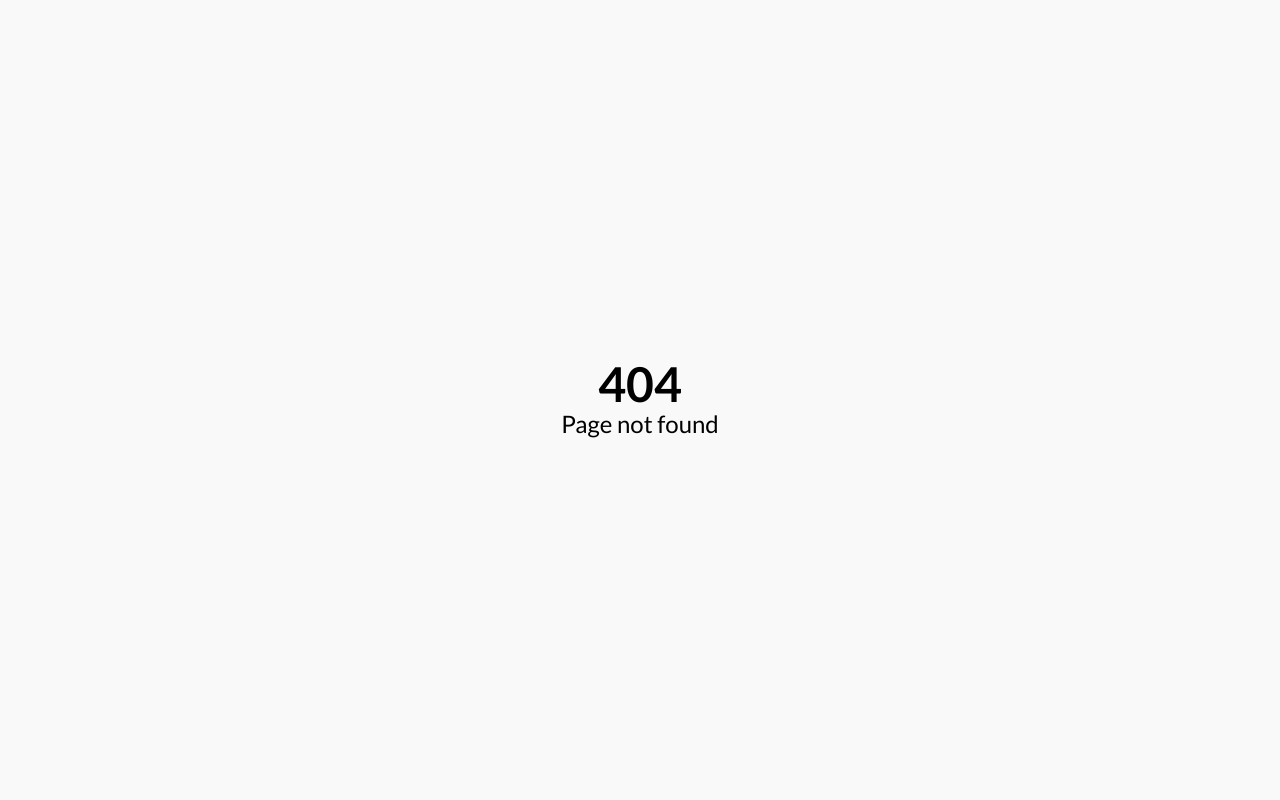
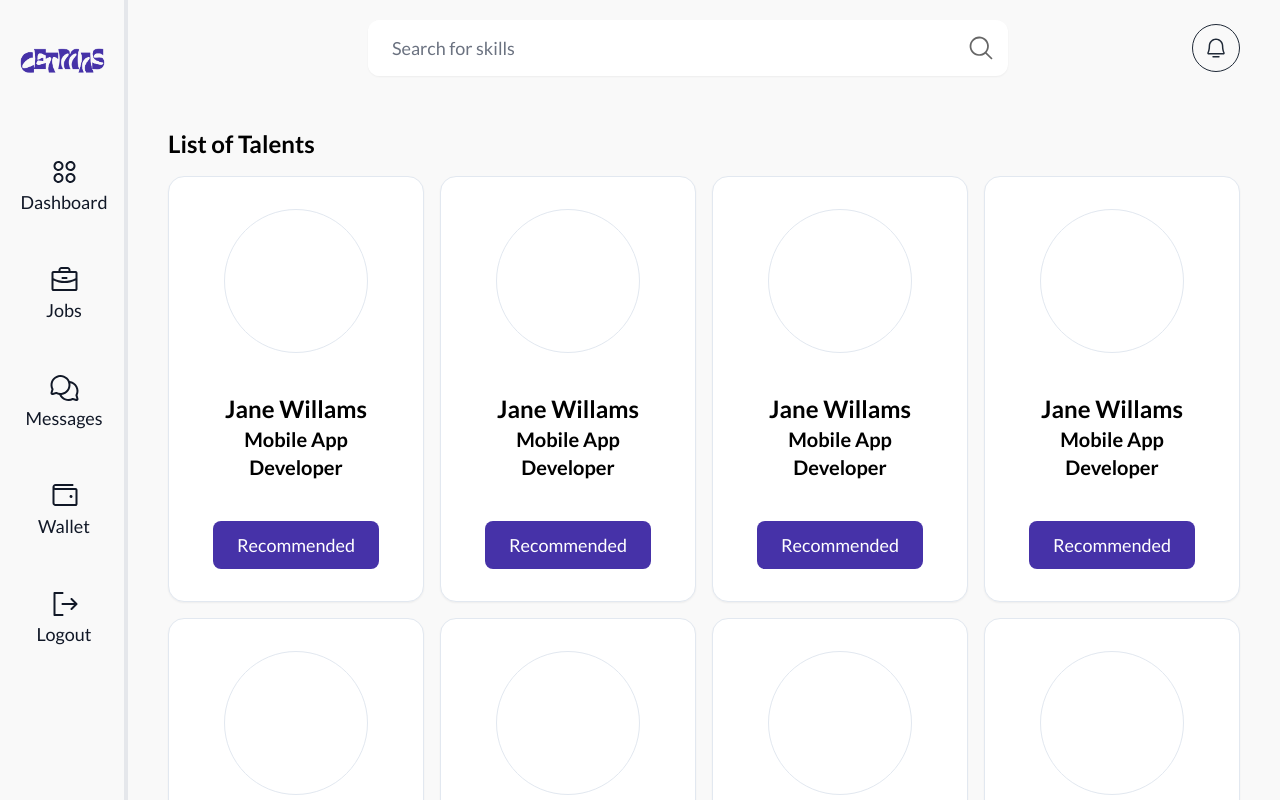
Before and after one commit to springboot20/CETMAS-LANDING-PAGE, a React (Vite) app: page /admin/talents in a window 1280 px wide. Before the commit this address had no page. Shown: the top 800 px of the page. Built offline with nearby package versions, Linux system fonts and the light colour scheme; a web font is replaced by a local one.

Commit message:
recommended talents page component added

```diff
--- a/src/components/navigation/DashBoardNavigation.tsx
+++ b/src/components/navigation/DashBoardNavigation.tsx
@@ -54,7 +54,7 @@ export const DashBoardNavigation: React.FC<{
                     to={to}
                     key={to}
                     aria-current={current ? "page" : undefined}
-                    activeClass='before:content-[" "] before:absolute before:h-full before:bg-[#4632A8] before:top-0 before:w-1 before:right-0 before:z-10 before:transition-all bg-[#A79BE129]/20'
+                    activeClass='before:content-[" "] before:absolute before:h-full before:bg-[#4632A8] before:top-0 before:w-1 before:right-0 before:z-10 before:transition-all bg-[#A79BE129]'
                     className={classNames(
                       current ? "hover:bg-gray-200 " : "",
                       'flex-col py-6 w-full transition before:content-[" "] before:absolute before:h-full before:top-0 before:w-1 before:right-0 before:z-10 before:transition-all relative',
--- a/src/layout/admin/AdminLayout.tsx
+++ b/src/layout/admin/AdminLayout.tsx
@@ -7,6 +7,7 @@ import {
   BellIcon,
   DashBoardIcon,
   JobIcon,
+  MagnifyingGlass,
   MessageIcon,
   SignOutIcon,
   WalletIcon,
@@ -15,8 +16,9 @@ import { classNames } from "@/util";
 import { SearchField } from "@/components/forms/SearchField/SearchField";
 import { SelectField } from "@/components/forms/SelectField/SelectField";
 import { Notification } from "@/components/panel/NotificationPanel";
+import { InputField } from "@/components/forms/TextField/InputField";
 
- const AdminLayout: React.FC = () => {
+const AdminLayout: React.FC = () => {
   const [scrolling, setScrolling] = useState<boolean>(false);
   const { pathname } = useLocation();
   const title = pathname.split("/")[2];
@@ -24,6 +26,7 @@ import { Notification } from "@/components/panel/NotificationPanel";
   const [openNotification, setOpenNotification] = useState<boolean>(false);
   const [open, setOpen] = useState<boolean>(false);
   const searchInputRef = useRef<HTMLInputElement>(null);
+  const inputRef = useRef<HTMLInputElement>(null);
 
   const handleClose = () => {
     setOpen(false);
@@ -52,9 +55,6 @@ import { Notification } from "@/components/panel/NotificationPanel";
       break;
     case "jobs":
       displayText = "List of Jobs";
-      break;
-    case "messages":
-      displayText = "";
       break;
     case "wallet":
       displayText = "Wallet";
@@ -121,7 +121,7 @@ import { Notification } from "@/components/panel/NotificationPanel";
                       <h3 className="text-xl sm:text-3xl font-bold lg:text-2xl xl:text-4xl text-gray-800">
                         {!pathname.includes("/jobs/:id") && displayText}
                         {pathname.split("/")[3] && !pathname.includes("/jobs/:id") && "Profile"}
-                        {pathname.includes("/jobs/:id")  && "Job Description"}
+                        {pathname.includes("/jobs/:id") && "Job Description"}
                       </h3>
                     </div>
                     {title === "clients" && !pathname.split("/")[3] ? (
@@ -136,7 +136,7 @@ import { Notification } from "@/components/panel/NotificationPanel";
                     ) : null}
                   </div>
 
-                  {pathname.includes("/jobs") && !pathname.includes("/jobs/:id")  && (
+                  {pathname.includes("/jobs") && !pathname.includes("/jobs/:id") && (
                     <div className="hidden lg:flex items-center space-x-3">
                       <div className="hidden lg:block">
                         <SearchField ref={searchInputRef} />
@@ -149,6 +149,30 @@ import { Notification } from "@/components/panel/NotificationPanel";
                       </SelectField>
 
                       {/* <Combobox value={''} options={options} placeholder={'Newer'} onChange={()=> console.log('hello world')}/> */}
+                    </div>
+                  )}
+
+                  {pathname.includes("/talents") && (
+                    <div className="hidden lg:flex items-center space-x-3">
+                      <div className="hidden lg:flex flex-1 items-center w-full lg:w-[25rem] xl:w-[40rem] h-14 bg-white shadow-sm rounded-xl">
+                        <InputField
+                          ref={inputRef}
+                          label="Search"
+                          placeholder="Search for skills"
+                          htmlFor="search"
+                          labelClass="hidden"
+                          className="h-full flex-1 block w-full border-0 focus:outline-none focus:border-none focus:ring-0 rounded-tl-xl rounded-bl-xl text-lg font-normal pl-6 pr-2 text-gray-700"
+                        />
+                        <button
+                          className="flex px-3 items-center justify-center"
+                          onClick={() => {
+                            inputRef.current?.focus();
+                          }}
+                        >
+                          <span className="sr-only">search</span>
+                          <MagnifyingGlass className="h-7 cursor-pointer" />
+                        </button>
+                      </div>
                     </div>
                   )}
 
@@ -184,4 +208,4 @@ import { Notification } from "@/components/panel/NotificationPanel";
   );
 };
 
-export default AdminLayout
+export default AdminLayout;
--- /dev/null
+++ b/src/pages/dashboard/admin/talents/Recommended.tsx
@@ -0,0 +1,54 @@
+import React from "react";
+
+const RecommendedTalents: React.FC = () => {
+  return (
+    <section className="mt-32 px-4 lg:px-10">
+      <div className="mx-auto">
+        <h1 className="text-base sm:text-xl lg:text-2xl font-semibold mb-4">List of Talents</h1>
+        <div className="grid grid-cols-1 sm:grid-cols-2 md:grid-cols-3 xl:grid-cols-4 gap-4">
+          <TalentCard />
+          <TalentCard />
+          <TalentCard />
+          <TalentCard />
+          <TalentCard />
+          <TalentCard />
+          <TalentCard />
+          <TalentCard />
+          <TalentCard />
+          <TalentCard />
+          <TalentCard />
+          <TalentCard />
+        </div>
+      </div>
+    </section>
+  );
+};
+
+export default RecommendedTalents;
+
+const TalentCard = () => {
+
+  return (
+    <div className="p-8 rounded-2xl bg-white border shadow-sm flex flex-col space-y-10 items-center justify-center">
+      <div>
+        <div className="h-36 w-36 rounded-full border bg-white"></div>
+      </div>
+
+      <div className="text-center">
+        <h3 className="capitalize text-base sm:text-lg lg:text-2xl font-bold">jane willams</h3>
+        <h2 className="text-base sm:text-lg lg:text-xl capitalize font-bold">
+          mobile app developer
+        </h2>
+      </div>
+
+      <div className="flex jusify-center items-center mx-auto">
+        <button
+          onClick={() =>console.log("recommended")}
+          className="px-6 text-base capitalize sm:text-lg font-normal py-2.5 text-white rounded-lg bg-[#4632A8] focus:border-0 focus:ring-0 hover:bg-[#4632A8]/80 transition active:bg-[#4632A8]"
+        >
+          recommended
+        </button>
+      </div>
+    </div>
+  );
+};
--- a/src/routes/routes.tsx
+++ b/src/routes/routes.tsx
@@ -52,6 +52,7 @@ import { AdminLogin } from "@/pages/Talent/landing-page/components/forms/AdminLo
 // others
 const Applicants = lazy(() => import("@/pages/dashboard/common/applicants/Applicants"));
 const Talents = lazy(() => import("@/pages/Talent/landing-page/talents/Talents"));
+const RecommendedTalents = lazy(() => import("@/pages/dashboard/admin/talents/Recommended"));
 const Clients = lazy(() => import("@/pages/dashboard/common/clients/Clients"));
 
 // notfound {*}
@@ -252,6 +253,23 @@ export const routes = createBrowserRouter([
         ],
       },
       {
+        path: "talents",
+        children: [
+          {
+            index: true,
+            element: <RecommendedTalents />,
+          },
+          {
+            path: ":id",
+            element: (
+              <Profile>
+                <ApplicantProfile />
+              </Profile>
+            ),
+          },
+        ],
+      },
+      {
         path: "clients",
         children: [
           {
```
